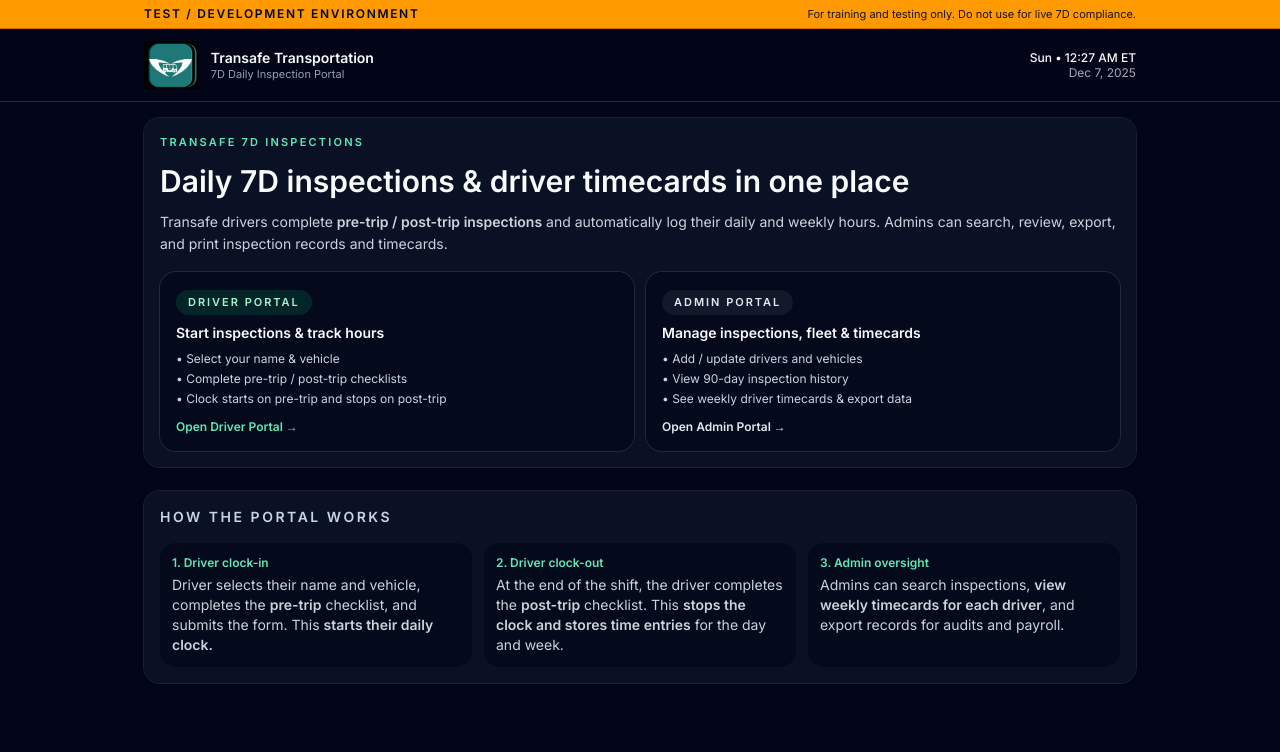
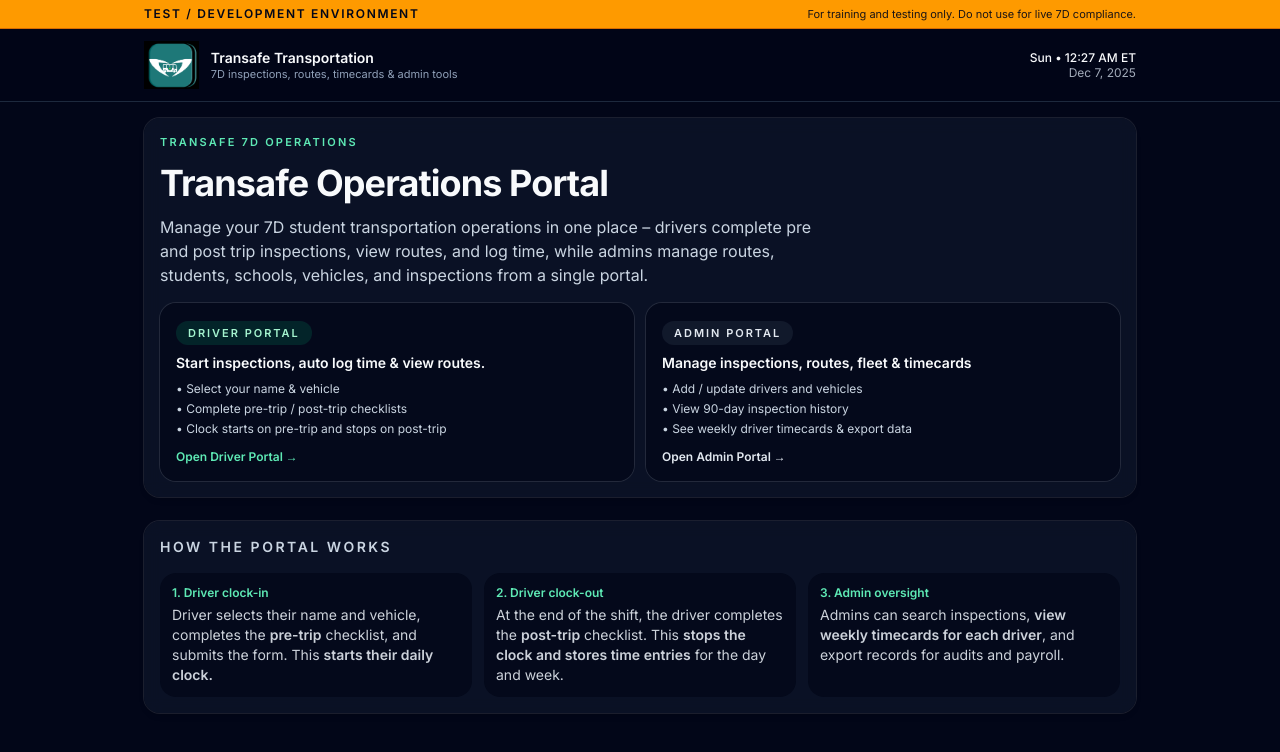
Before and after one commit to Mena-E/transafe-7d-inspections, a Next.js app: page / in a window 1280 px wide. Shown: the top 752 px of the page. Built offline with nearby package versions, Linux system fonts and the light colour scheme.

Commit message:
Update landing and header text to Transafe Operations Portal

```diff
--- a/src/app/layout.tsx
+++ b/src/app/layout.tsx
@@ -103,7 +103,7 @@
                     Transafe Transportation
                   </p>
                   <p className="text-[11px] text-slate-400">
-                    7D Daily Inspection Portal
+                    7D inspections, routes, timecards & admin tools
                   </p>
                 </div>
               </div>
--- a/src/app/page.tsx
+++ b/src/app/page.tsx
@@ -7,19 +7,17 @@
       <section className="card space-y-4">
         <div className="space-y-3">
           <p className="text-[11px] font-semibold uppercase tracking-[0.2em] text-emerald-300">
-            Transafe 7D Inspections
+            Transafe 7D Operations
           </p>
-          <h1 className="text-2xl font-semibold text-slate-50 sm:text-3xl">
-            Daily 7D inspections & driver timecards in one place
+          <h1 className="text-3xl font-bold tracking-tight text-slate-50 sm:text-4xl">
+            Transafe Operations Portal
           </h1>
-          <p className="text-sm leading-relaxed text-slate-200/90">
-            Transafe drivers complete{" "}
-            <span className="font-semibold">
-              pre-trip / post-trip inspections
-            </span>{" "}
-            and automatically log their daily and weekly hours. Admins can
-            search, review, export, and print inspection records and timecards.
+          <p className="mt-3 max-w-2xl text-sm text-slate-300 sm:text-base">
+            Manage your 7D student transportation operations in one place – drivers complete
+            pre and post trip inspections, view routes, and log time, while admins manage routes,
+            students, schools, vehicles, and inspections from a single portal.
           </p>
+
         </div>
 
         {/* Primary actions */}
@@ -32,7 +30,7 @@
                   Driver Portal
                 </p>
                 <p className="text-sm font-semibold text-slate-50">
-                  Start inspections & track hours
+                  Start inspections, auto log time & view routes.
                 </p>
                 <ul className="mt-1 space-y-1 text-xs text-slate-300">
                   <li>• Select your name & vehicle</li>
@@ -54,7 +52,7 @@
                   Admin Portal
                 </p>
                 <p className="text-sm font-semibold text-slate-50">
-                  Manage inspections, fleet & timecards
+                  Manage inspections, routes, fleet & timecards
                 </p>
                 <ul className="mt-1 space-y-1 text-xs text-slate-300">
                   <li>• Add / update drivers and vehicles</li>
```
